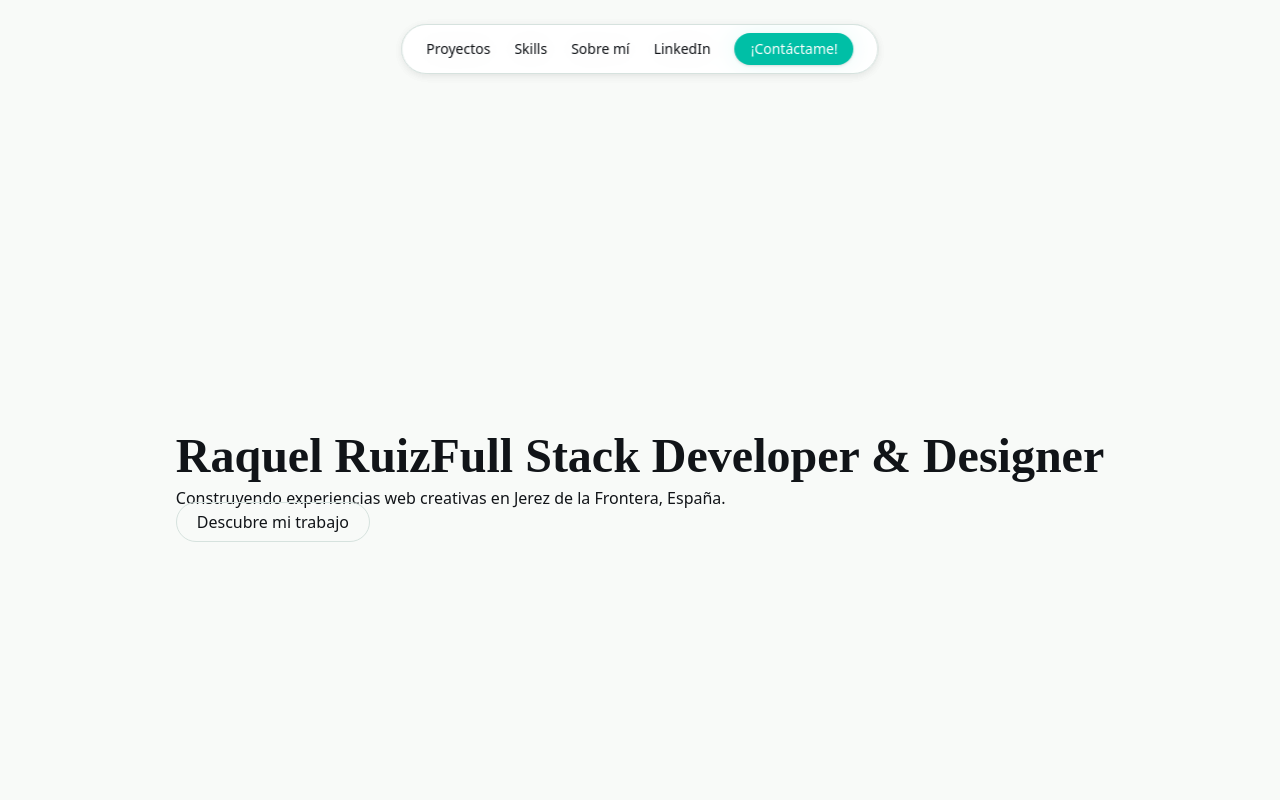
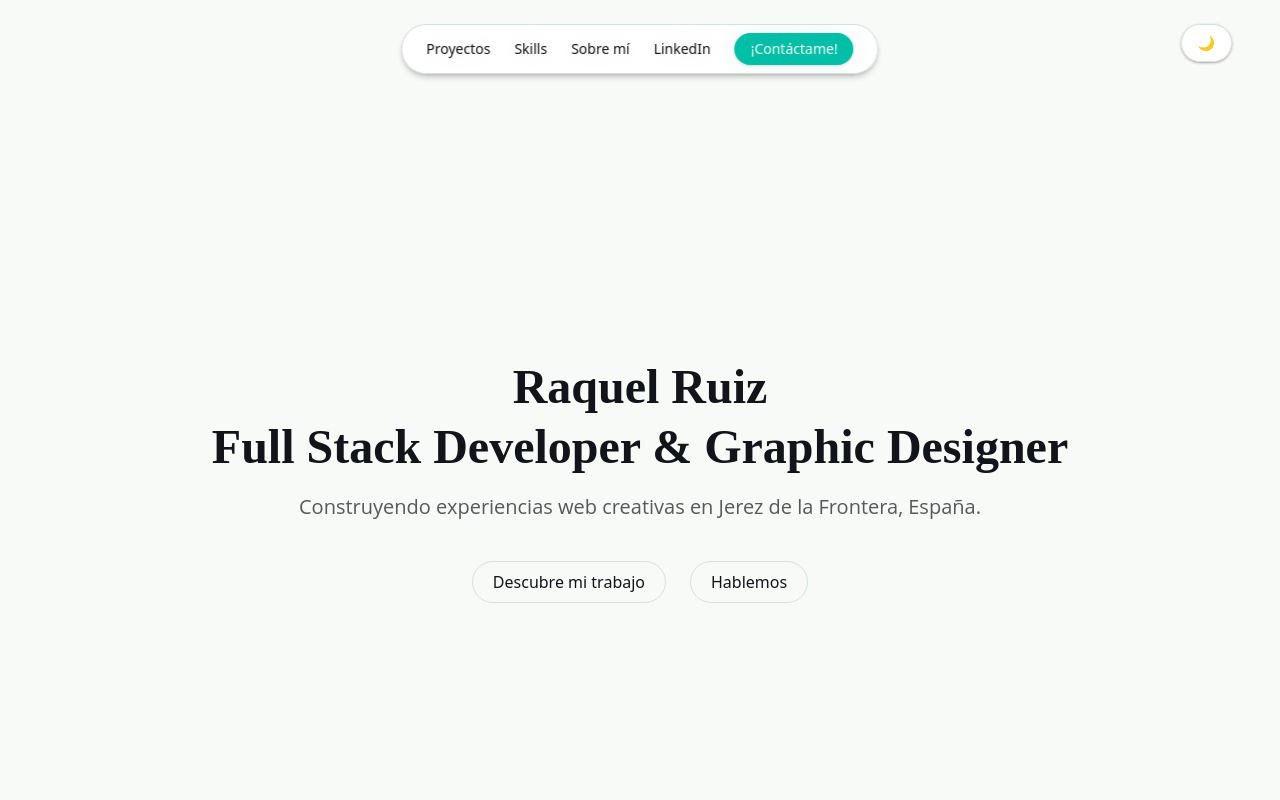
Before and after one commit to raquelruz/portfolio-react, a React (Vite) app: page / in a window 1280 px wide. Shown: the top 800 px of the page. Built offline with nearby package versions, Linux system fonts and the light colour scheme.

Commit message:
feature(hero): add principal section & dark theme

```diff
--- a/src/components/Hero.jsx
+++ b/src/components/Hero.jsx
@@ -1,21 +1,49 @@
+import { motion } from "framer-motion";
+
 export const Hero = () => {
 	return (
-		<section id="home">
-			<h1>
-				Raquel Ruiz
-				<span>Full Stack Developer</span> & Designer
-			</h1>
+		<section
+			id="home"
+			className="flex flex-col items-center justify-center min-h-screen text-center bg-bg text-text px-6"
+		>
+			<motion.h1
+				initial={{ opacity: 0, y: 20 }}
+				animate={{ opacity: 1, y: 0 }}
+				transition={{ duration: 0.8 }}
+				className="text-4xl md:text-6xl font-bold leading-tight font-landing"
+			>
+				Raquel Ruiz <br />
+				<span>Full Stack Developer</span> & Graphic Designer
+			</motion.h1>
 
-			<p>Construyendo experiencias web creativas en Jerez de la Frontera, España.</p>
+			<motion.p
+				initial={{ opacity: 0, y: 10 }}
+				animate={{ opacity: 1, y: 0 }}
+				transition={{ delay: 0.3, duration: 0.8 }}
+				className="mt-4 text-text/70 text-lg md:text-xl font-landing"
+			>
+				Construyendo experiencias web creativas en Jerez de la Frontera, España.
+			</motion.p>
 
-			{/* 🔗 Botones opcionales */}
-
-			<a
-				href="#projects"
-				className="px-5 py-2 border border-[color:var(--color-border)] rounded-full hover:bg-[color:var(--color-accent)] hover:text-[color:var(--color-bg)] transition"
+			<motion.div
+				className="flex gap-6 mt-10"
+				initial={{ opacity: 0 }}
+				animate={{ opacity: 1 }}
+				transition={{ delay: 1, duration: 0.8 }}
 			>
-				Descubre mi trabajo
-			</a>
+				<a
+					href="#projects"
+					className="px-5 py-2 border border-border rounded-full hover:bg-accent hover:text-bg transition"
+				>
+					Descubre mi trabajo
+				</a>
+				<a
+					href="#contact"
+					className="px-5 py-2 border border-border rounded-full hover:bg-accent hover:text-bg transition"
+				>
+					Hablemos
+				</a>
+			</motion.div>
 		</section>
 	);
 };
--- a/src/components/Navbar/Navbar.jsx
+++ b/src/components/Navbar/Navbar.jsx
@@ -1,13 +1,22 @@
-import { motion } from "framer-motion";
+import { useState } from "react";
+import { motion, AnimatePresence } from "framer-motion";
+import ThemeToggle from "../ThemeToggle";
 
 export const Navbar = () => {
+	const [isOpen, setIsOpen] = useState(false);
+
 	return (
+		<section>
+			<ThemeToggle />
+
 			<motion.nav
 				initial={{ y: -40, opacity: 0 }}
 				animate={{ y: 0, opacity: 1 }}
-			transition={{ duration: 0.8 }}
-			className="fixed top-6 left-1/2 -translate-x-1/2 bg-white/90 backdrop-blur-md border border-[color:var(--color-border)] shadow-[0_2px_10px_rgba(0,0,0,0.05)] px-6 py-2 rounded-full flex items-center gap-6 text-sm font-medium z-50"
+				transition={{ duration: 0.8, ease: "easeOut" }}
+				className="fixed top-6 left-1/2 -translate-x-1/2 bg-card/90 backdrop-blur-md border border-border shadow-md px-6 py-2 rounded-full flex items-center gap-6 text-sm font-medium z-50 transition-colors duration-500"
 			>
+				{/* Desktop */}
+				<div className="hidden md:flex items-center gap-6">
 					<a href="#projects" className="hover:text-accent transition">
 						Proyectos
 					</a>
@@ -31,10 +40,71 @@ export const Navbar = () => {
 
 					<a
 						href="#contact"
-				className="px-4 py-1.5 bg-accent text-white rounded-full hover:bg-bg transition shadow-sm"
+						className="px-4 py-1.5 bg-accent text-bg rounded-full hover:bg-accent hover:shadow-[0_0_10px_rgba(0,255,204,0.4)] transition-all duration-300 shadow-sm"
 					>
 						¡Contáctame!
 					</a>
+				</div>
+
+				{/* Mobile */}
+				<button
+					onClick={() => setIsOpen(!isOpen)}
+					className="md:hidden flex items-center justify-center w-8 h-8 rounded-full border border-border hover:border-[color:var(--color-accent)] transition"
+				>
+					<span className="text-lg">{isOpen ? "✕" : "☰"}</span>
+				</button>
 			</motion.nav>
+
+			{/* Mobile */}
+			<AnimatePresence>
+				{isOpen && (
+					<motion.div
+						initial={{ opacity: 0, y: -10 }}
+						animate={{ opacity: 1, y: 0 }}
+						exit={{ opacity: 0, y: -10 }}
+						transition={{ duration: 0.3 }}
+						className="fixed top-20 left-1/2 -translate-x-1/2 bg-card/95 backdrop-blur-md border border-border shadow-lg rounded-2xl p-6 flex flex-col items-center gap-4 z-40 text-sm font-medium md:hidden"
+					>
+						<a
+							href="#projects"
+							onClick={() => setIsOpen(false)}
+							className="hover:text-accent transition"
+						>
+							Proyectos
+						</a>
+						<a
+							href="#skills"
+							onClick={() => setIsOpen(false)}
+							className="hover:text-accent transition"
+						>
+							Skills
+						</a>
+						<a
+							href="#about"
+							onClick={() => setIsOpen(false)}
+							className="hover:text-accent transition"
+						>
+							Sobre mí
+						</a>
+						<a
+							href="https://www.linkedin.com/in/raquel-ruiz-lopez"
+							target="_blank"
+							rel="noopener noreferrer"
+							onClick={() => setIsOpen(false)}
+							className="hover:text-accent transition"
+						>
+							LinkedIn
+						</a>
+						<a
+							href="#contact"
+							onClick={() => setIsOpen(false)}
+							className="px-4 py-2 bg-accent text-bg rounded-full hover:bg-accent transition-all duration-300 shadow-sm"
+						>
+							¡Contáctame!
+						</a>
+					</motion.div>
+				)}
+			</AnimatePresence>
+		</section>
 	);
 };
--- /dev/null
+++ b/src/components/ThemeToggle.jsx
@@ -0,0 +1,30 @@
+import { useEffect, useState } from "react";
+import { motion } from "framer-motion";
+
+export default function ThemeToggle() {
+	const [isDark, setIsDark] = useState(false);
+
+	useEffect(() => {
+		setIsDark(document.documentElement.classList.contains("dark"));
+	}, []);
+
+	const toggleTheme = () => {
+		document.documentElement.classList.toggle("dark");
+		const newTheme = document.documentElement.classList.contains("dark") ? "dark" : "light";
+		localStorage.setItem("theme", newTheme);
+		setIsDark(newTheme === "dark");
+
+	};
+
+	return (
+		<motion.button
+			onClick={toggleTheme}
+			initial={{ opacity: 0, scale: 0.8 }}
+			animate={{ opacity: 1, scale: 1 }}
+			transition={{ delay: 0.4, duration: 0.6, ease: "easeOut" }}
+			className="fixed top-6 right-6 md:right-12 z-50 border border-border bg-card/90 backdrop-blur-md rounded-full px-4 py-2 text-sm shadow-sm hover:border-accent hover:text-accent transition-all duration-300"
+		>
+			{isDark ? "☀️" : "🌙"}
+		</motion.button>
+	);
+}
--- a/src/components/layout/BaseLayout.jsx
+++ b/src/components/layout/BaseLayout.jsx
@@ -1,10 +1,12 @@
 import { Navbar } from "../Navbar/Navbar";
+import ThemeToggle from "../ThemeToggle";
 
 export const BaseLayout = ({ children }) => {
 	return (
-		<div className="relative flex flex-col min-h-screen bg-bg text-text transition-colors duration-500">
+		<div className="relative flex flex-col min-h-screen bg-bg text-text">
 			<Navbar />
 
+			<ThemeToggle />
 			<main className="flex-1 w-full px-6 md:px-12 py-20">{children}</main>
 		</div>
 	);
```
Also changed, not shown: src/components/Navbar.jsx (deleted, +0 -42 lines). Lines whose indentation alone changed are shown as unchanged.
